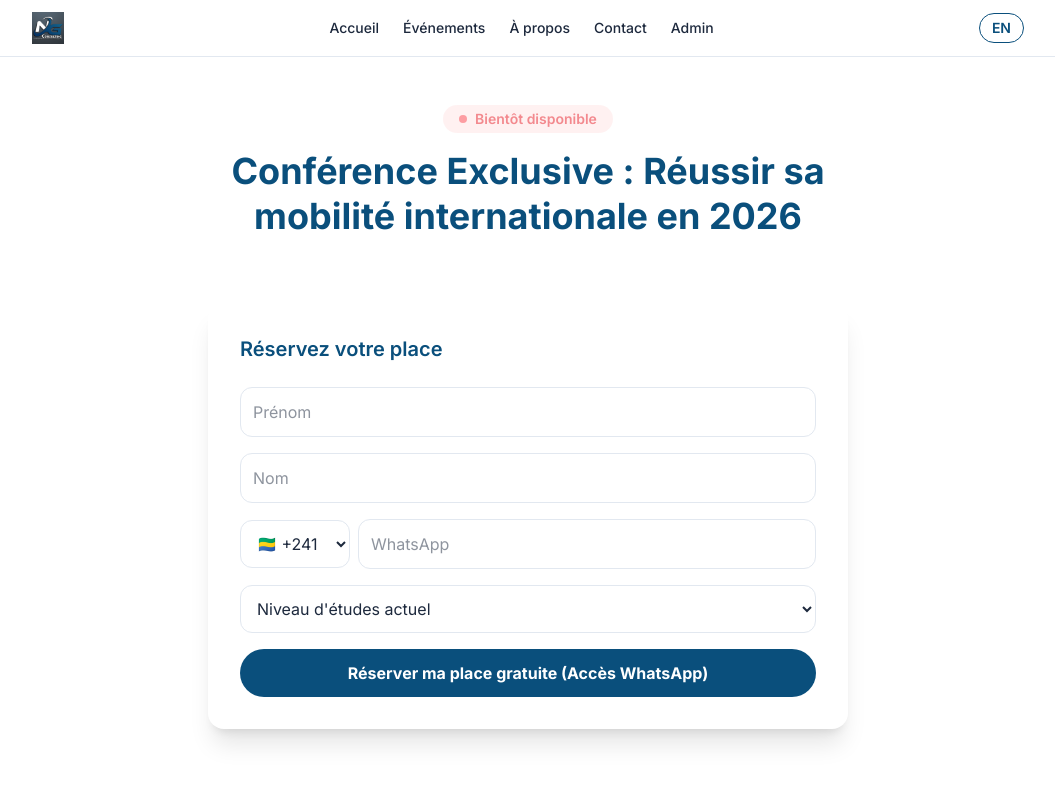
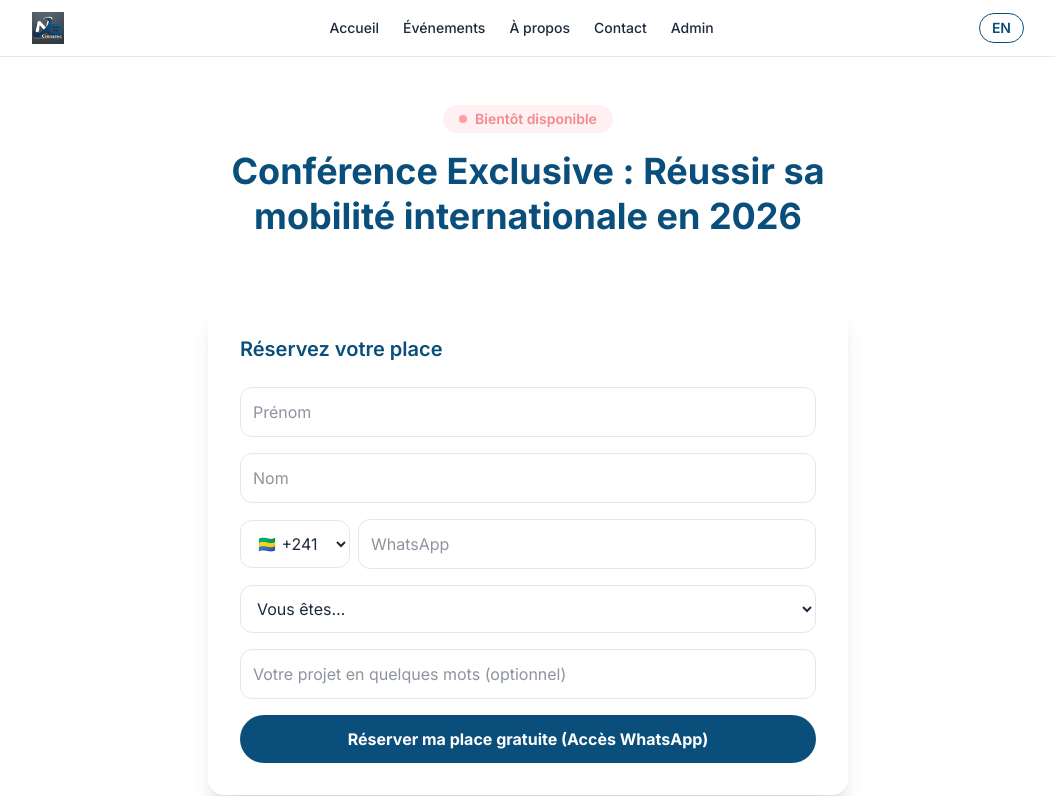
Before and after one commit to PATAWALA/NG-Consulting-Orientation-Visa-Ghana, a Next.js app: page /evenements in a window 1280 px wide. Shown: the top 796 px of the page, without its empty margins (112-1167 px from the left). Built offline with nearby package versions, Linux system fonts and the light colour scheme.

Commit message:
3 updatre

```diff
--- a/src/components/evenements/CaptureForm.tsx
+++ b/src/components/evenements/CaptureForm.tsx
@@ -16,8 +16,18 @@ export default function CaptureForm() {
       <div className="bg-white rounded-2xl shadow-xl p-6 md:p-8 space-y-6">
         <h2 className="text-xl font-semibold text-ocean">Réservez votre place</h2>
         <form onSubmit={handleSubmit} className="space-y-4">
-          <input type="text" placeholder="Prénom" className="w-full p-3 border border-slate-200 rounded-xl focus:outline-ocean" required />
-          <input type="text" placeholder="Nom" className="w-full p-3 border border-slate-200 rounded-xl focus:outline-ocean" required />
+          <input
+            type="text"
+            placeholder="Prénom"
+            className="w-full p-3 border border-slate-200 rounded-xl focus:outline-ocean"
+            required
+          />
+          <input
+            type="text"
+            placeholder="Nom"
+            className="w-full p-3 border border-slate-200 rounded-xl focus:outline-ocean"
+            required
+          />
           <div className="flex items-center gap-2">
             <select className="p-3 border border-slate-200 rounded-xl bg-white">
               <option>🇬🇦 +241</option>
@@ -25,21 +35,41 @@ export default function CaptureForm() {
               <option>🇨🇲 +237</option>
               <option>🇫🇷 +33</option>
             </select>
-            <input type="tel" placeholder="WhatsApp" className="flex-1 p-3 border border-slate-200 rounded-xl focus:outline-ocean" required />
+            <input
+              type="tel"
+              placeholder="WhatsApp"
+              className="flex-1 p-3 border border-slate-200 rounded-xl focus:outline-ocean"
+              required
+            />
           </div>
-          <select className="w-full p-3 border border-slate-200 rounded-xl bg-white focus:outline-ocean" required>
-            <option value="">Niveau d&apos;études actuel</option>
-            <option>Bac</option>
-            <option>Licence 1</option>
-            <option>Licence 2</option>
-            <option>Licence 3</option>
-            <option>Master 1</option>
-            <option>Master 2</option>
+
+          {/* Select pour le profil */}
+          <select
+            className="w-full p-3 border border-slate-200 rounded-xl bg-white focus:outline-ocean"
+            required
+          >
+            <option value="">Vous êtes…</option>
+            <option>Étudiant</option>
+            <option>Professionnel</option>
+            <option>Entrepreneur</option>
+            <option>Autre</option>
           </select>
-          <button type="submit" className="w-full bg-ocean text-white font-bold py-3 rounded-full hover:bg-ocean/90 transition">
+
+          {/* Champ projet (optionnel mais utile) */}
+          <input
+            type="text"
+            placeholder="Votre projet en quelques mots (optionnel)"
+            className="w-full p-3 border border-slate-200 rounded-xl focus:outline-ocean"
+          />
+
+          <button
+            type="submit"
+            className="w-full bg-ocean text-white font-bold py-3 rounded-full hover:bg-ocean/90 transition"
+          >
             Réserver ma place gratuite (Accès WhatsApp)
           </button>
         </form>
+
         {showToast && (
           <div className="fixed bottom-6 left-1/2 transform -translate-x-1/2 bg-ocean text-white px-6 py-3 rounded-full shadow-lg animate-bounce z-50">
             🎉 Vous êtes inscrit ! Rejoignez le groupe WhatsApp privé.
```
